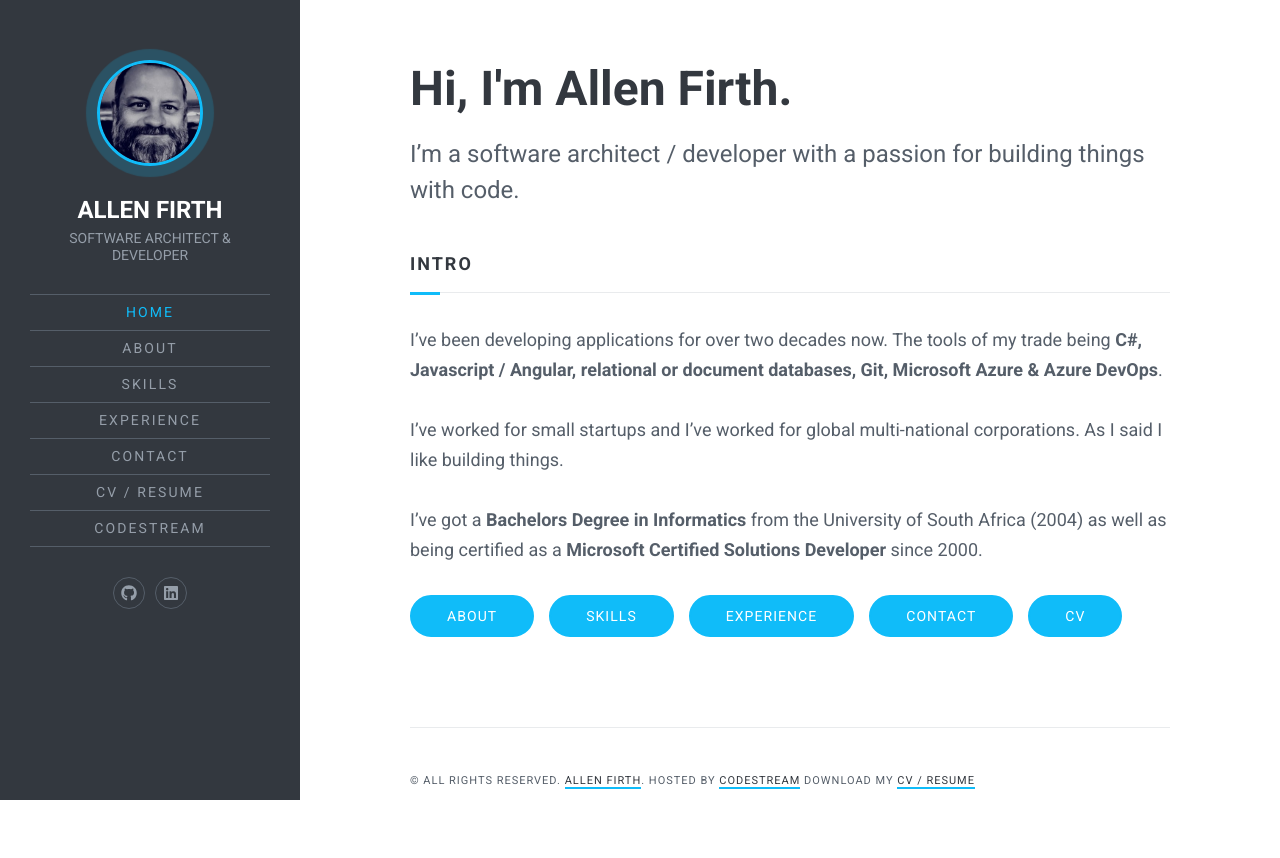
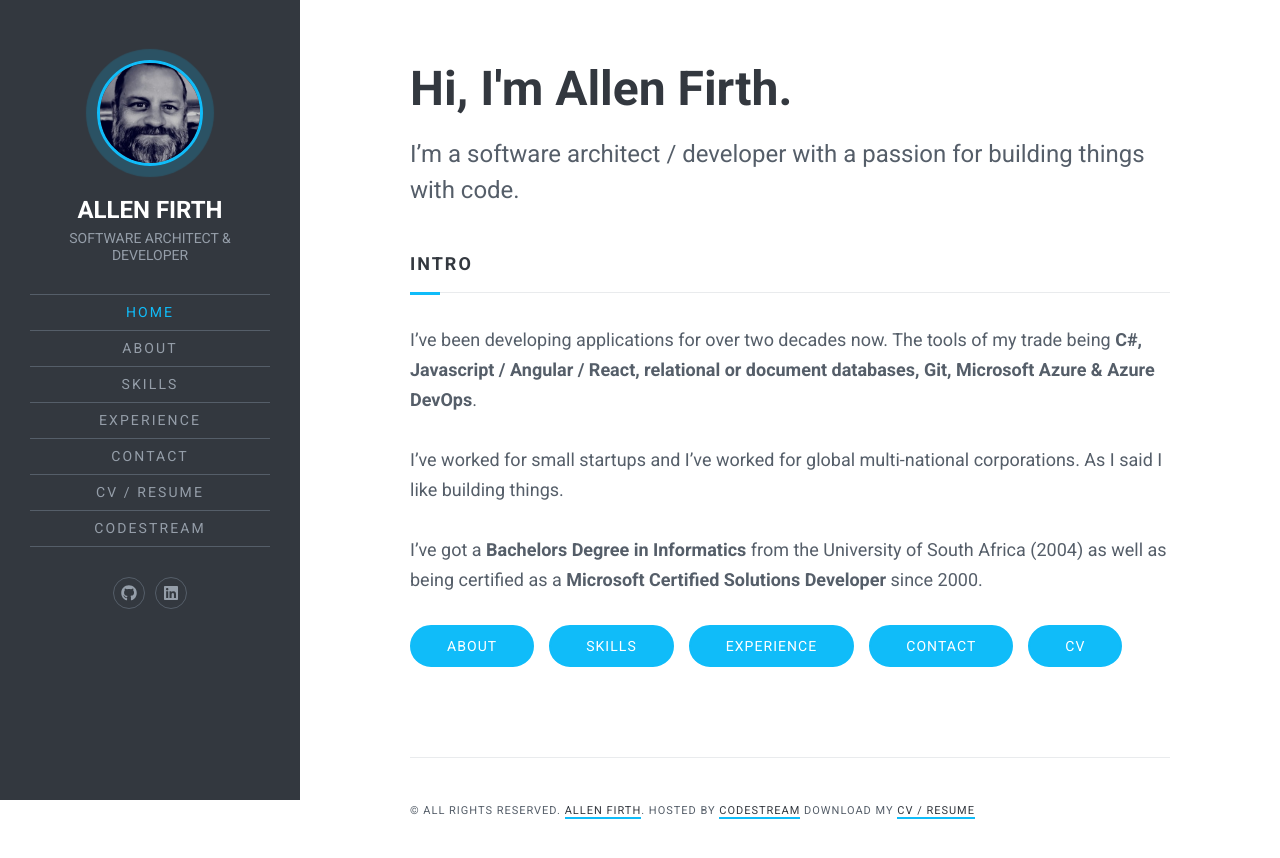
Before and after one commit to halcharger/website-allenfirth-info, an Angular app: page /home in a window 1280 px wide. Shown: the top 858 px of the page. Built offline with nearby package versions, Linux system fonts and the light colour scheme.

Commit message:
adding cosmosdb and react

```diff
--- a/src/app/home/home.component.html
+++ b/src/app/home/home.component.html
@@ -18,9 +18,8 @@
       I’ve been developing applications for over two decades now.
       The tools of my trade being
       <strong
-        >C#, Javascript / Angular, relational or document databases,
-        Git, Microsoft Azure &amp; Azure DevOps</strong
-      >.
+        >C#, Javascript / Angular / React, relational or document databases,
+        Git, Microsoft Azure &amp; Azure DevOps</strong>.
     </p>
     <p>
       I’ve worked for small startups and I’ve worked for global
--- a/src/app/skills/skills.component.html
+++ b/src/app/skills/skills.component.html
@@ -13,8 +13,8 @@
     <ul>
       <li>Microsoft Azure, DevOps, Apps  & Infra</li>
       <li>C# / .NET Core / Asp.NET Core / SignalR</li>
-      <li>Angular / TypeScript / Javascript / NodeJS</li>
-      <li>Azure Sql Server / Azure Synapse / MongoDb</li>
+      <li>Angular / React / TypeScript / Javascript / NodeJS</li>
+      <li>Azure Sql Server / Azure Synapse / Azure CosmosDb / MongoDb</li>
       <li>Git / GitHub / BitBucket</li>
     </ul>
   </div><!-- .post-content -->
```
Also changed, not shown: 1 other file (tests, documents, lock files or other folders).
